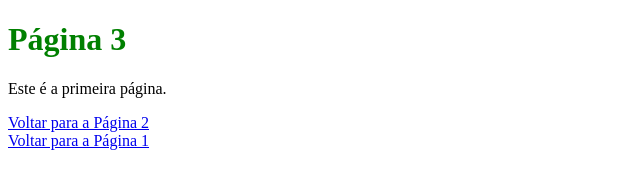
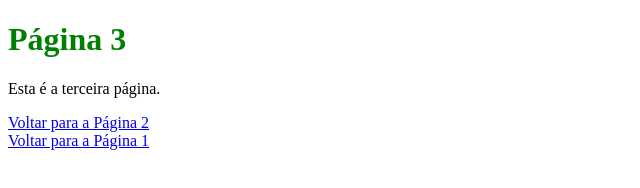
Before and after one commit to Kessia554/segundo-index.html, a plain HTML site: page pagina3.html in a window 1280 px wide. Shown: the full height of the page, 0-640 px from the left. Drawn offline with Linux system fonts and the light colour scheme.

Commit message:
Update pagina3.html

```diff
--- a/pagina3.html
+++ b/pagina3.html
@@ -5,7 +5,7 @@
 </head>
 <body>
     <h1 style="color:green;">Página 3</h1>
-    <p>Este é a primeira página.</p>
+    <p>Esta é a terceira página.</p>
     <a href="pagina2.html">Voltar para a Página 2</a><br>
     <a href="index.html">Voltar para a Página 1</a>
 </body>
```
